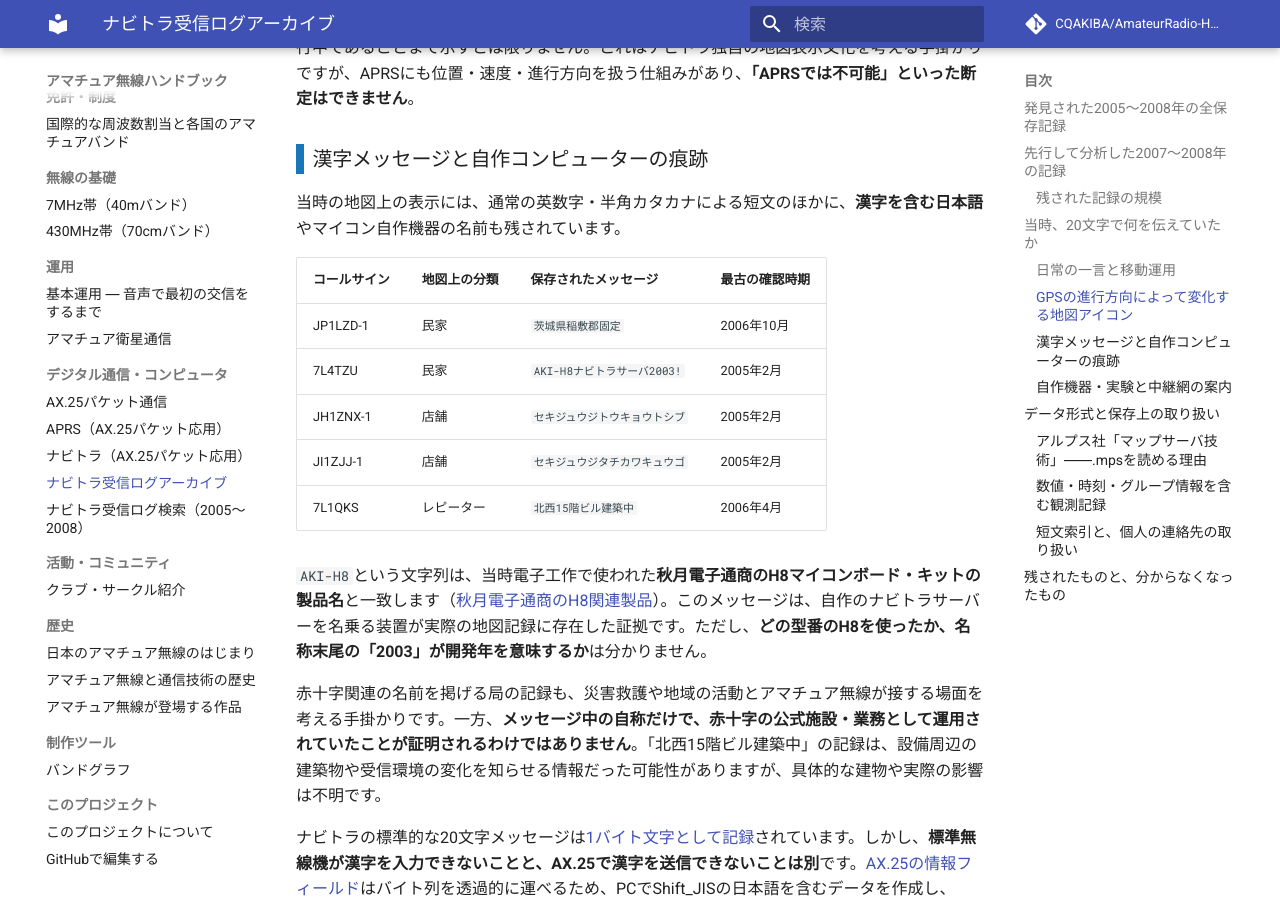
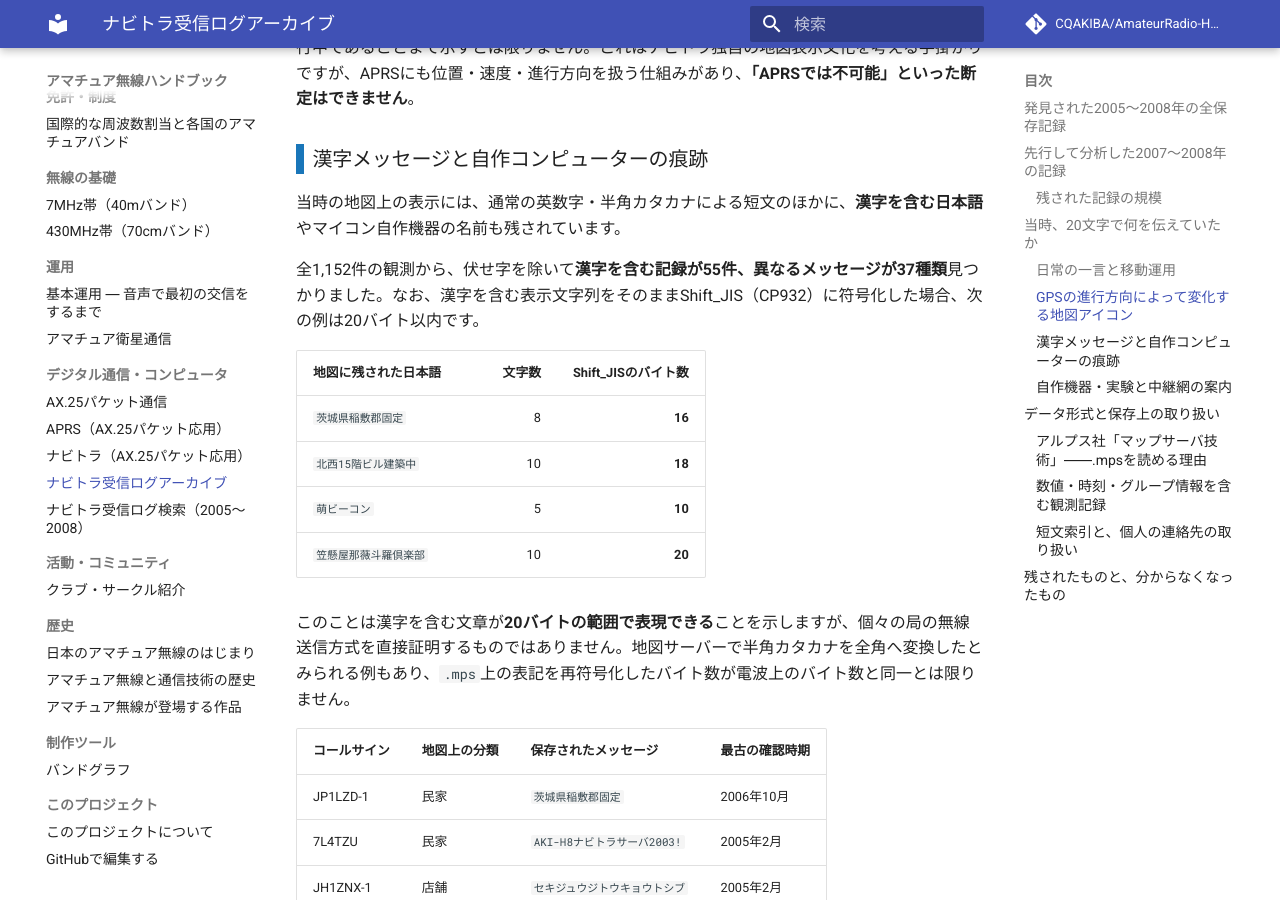
Before and after one commit to CQAKIBA/AmateurRadio-Handbook, an MkDocs documentation site: the page built from docs/07_デジタル通信・コンピュータ/ナビトラ受信ログアーカイブ.md, in a window 1280 px wide and 900 px high, scrolled down 4382 px. Built offline with MkDocs 1.6.1 and Material for MkDocs 9.7.7, drawn with Linux system fonts in a browser that asks for light colours; comment, search, counter and statistics services are not loaded.

Commit message:
docs: 発掘漢字55件とShift_JISで20バイトに収まる実例を検証・記録

```diff
--- a/docs/07_デジタル通信・コンピュータ/ナビトラ受信ログアーカイブ.md
+++ b/docs/07_デジタル通信・コンピュータ/ナビトラ受信ログアーカイブ.md
@@ -100,6 +100,17 @@ CSVは保存・再解析のための正本です。ブラウザ閲覧用の表
 ### 漢字メッセージと自作コンピューターの痕跡
 
 当時の地図上の表示には、通常の英数字・半角カタカナによる短文のほかに、**漢字を含む日本語**やマイコン自作機器の名前も残されています。
+
+全1,152件の観測から、伏せ字を除いて**漢字を含む記録が55件、異なるメッセージが37種類**見つかりました。なお、漢字を含む表示文字列をそのままShift_JIS（CP932）に符号化した場合、次の例は20バイト以内です。
+
+| 地図に残された日本語 | 文字数 | Shift_JISのバイト数 |
+| --- | ---: | ---: |
+| `茨城県稲敷郡固定` | 8 | **16** |
+| `北西15階ビル建築中` | 10 | **18** |
+| `萌ビーコン` | 5 | **10** |
+| `笠懸屋那薇斗羅倶楽部` | 10 | **20** |
+
+このことは漢字を含む文章が**20バイトの範囲で表現できる**ことを示しますが、個々の局の無線送信方式を直接証明するものではありません。地図サーバーで半角カタカナを全角へ変換したとみられる例もあり、`.mps`上の表記を再符号化したバイト数が電波上のバイト数と同一とは限りません。
 
 | コールサイン | 地図上の分類 | 保存されたメッセージ | 最古の確認時期 |
 | --- | --- | --- | --- |
```
